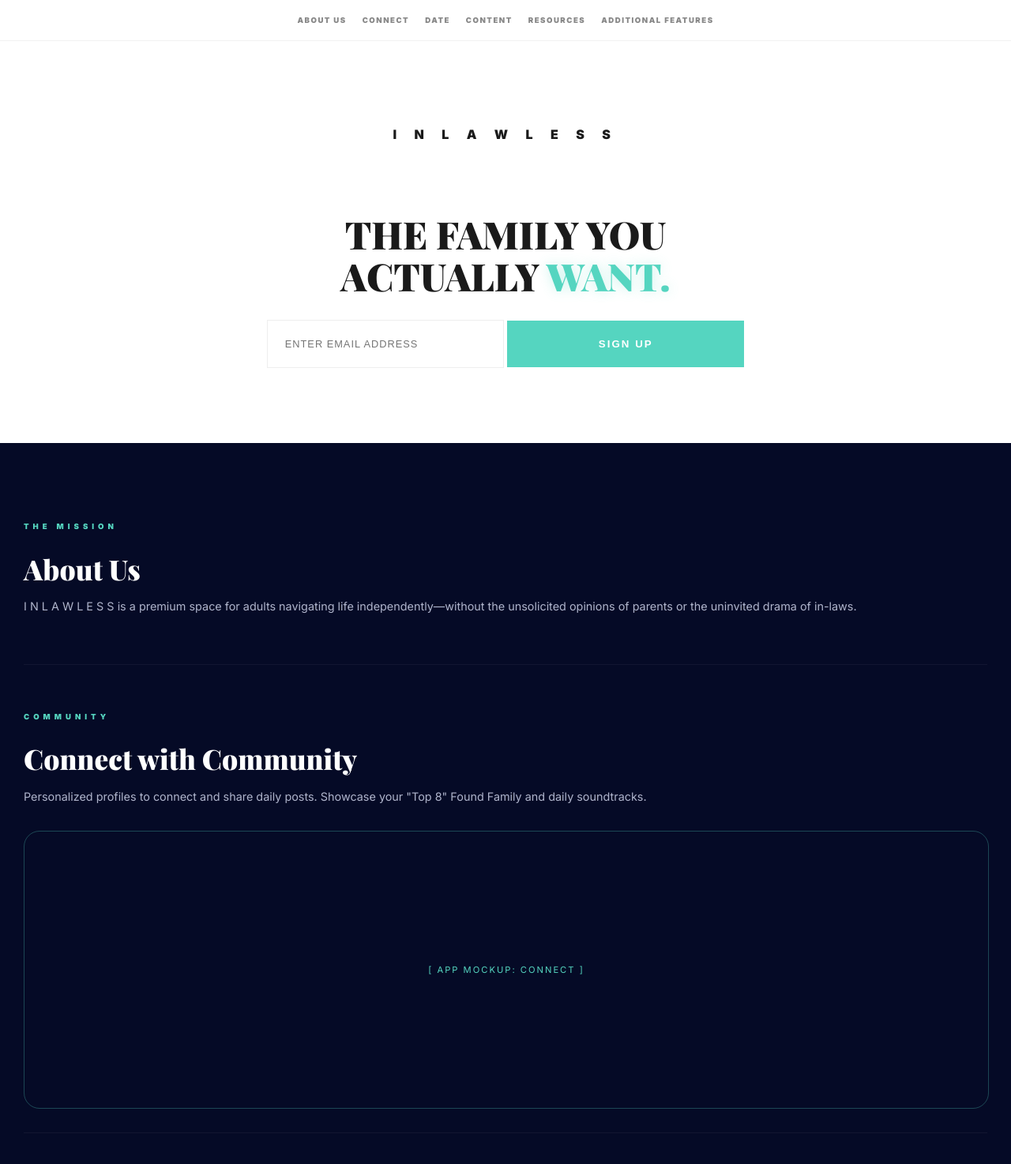
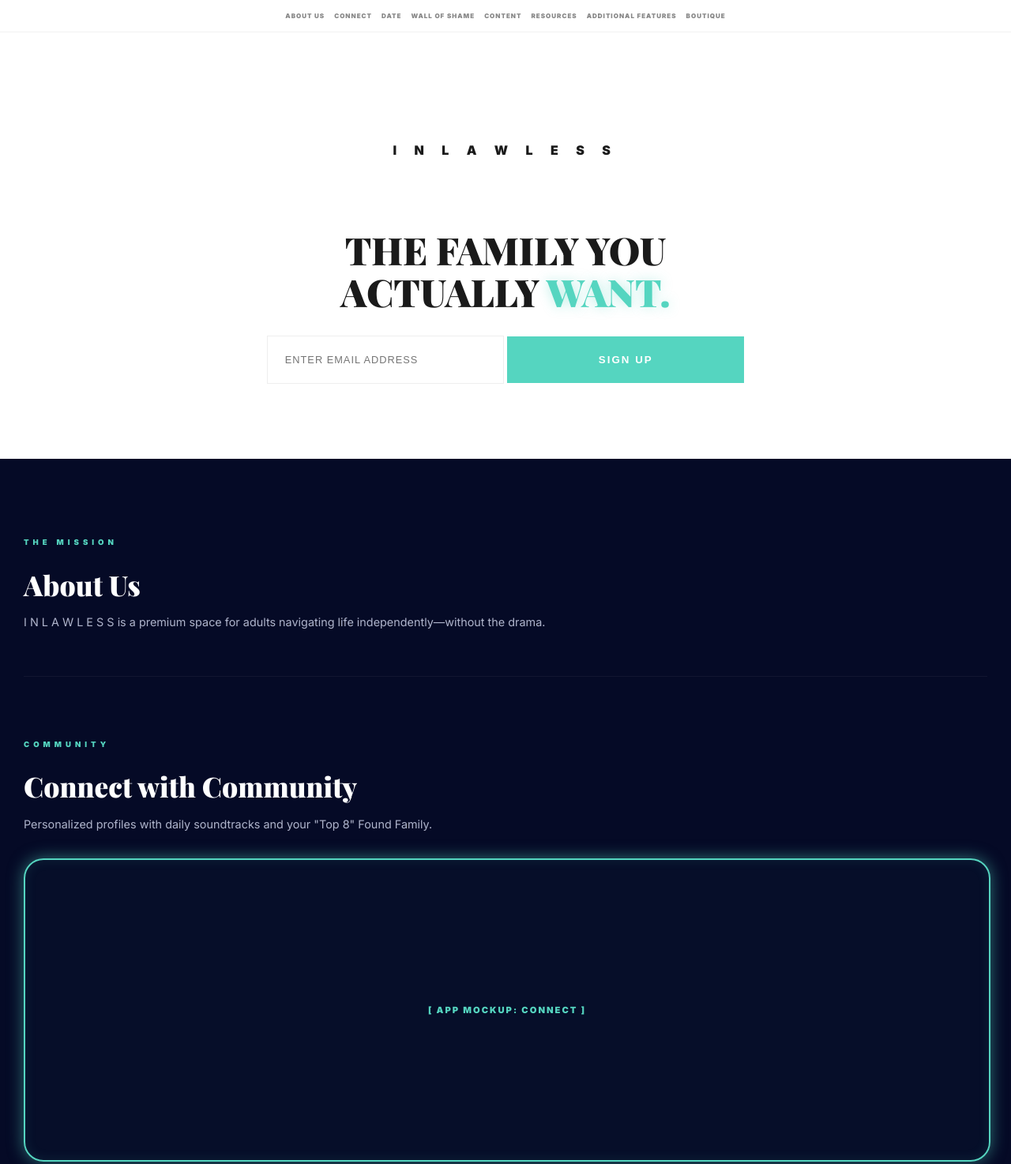
Before and after one commit to INLAWLESS/INLAWLESS-WEB, a website: page index.html in a window 1280 px wide. Shown: the top 1474 px of the page at 79% size. Drawn offline with nearby package versions, Linux system fonts and the light colour scheme; a web font is replaced by a local one.

Commit message:
Update index.html

```diff
--- a/index.html
+++ b/index.html
@@ -10,49 +10,56 @@
         :root { --mint: #55D5C0; --navy: #050a26; --charcoal: #1a1a1a; --grey: #f9f9f9; }
         body { background: #ffffff; color: var(--charcoal); font-family: 'Inter', sans-serif; margin: 0; padding: 0; overflow-x: hidden; text-align: center; scroll-behavior: smooth; }
 
-        /* --- FIXED DESKTOP NAV (REPLIT STYLE) --- */
+        /* --- NAVIGATION (REPLIT GLOW) --- */
         .header {
             position: fixed; top: 0; width: 100%; z-index: 1000;
-            padding: 20px 0; background: rgba(255, 255, 255, 0.98);
+            padding: 15px 0; background: rgba(255, 255, 255, 0.98);
             display: flex; justify-content: center; align-items: center;
             border-bottom: 0.5px solid rgba(0,0,0,0.05);
         }
-        .nav-links { display: flex; gap: 20px; flex-wrap: wrap; justify-content: center; padding: 0 10px; }
+        .nav-links { display: flex; gap: 12px; flex-wrap: wrap; justify-content: center; padding: 0 5px; }
         .nav-item {
-            text-decoration: none; color: #888; font-weight: 900; font-size: 0.6rem;
-            letter-spacing: 1.5px; text-transform: uppercase; transition: all 0.3s ease;
+            text-decoration: none; color: #888; font-weight: 900; font-size: 0.5rem;
+            letter-spacing: 1px; text-transform: uppercase; transition: all 0.3s ease;
         }
-        .nav-item:hover { color: var(--mint); text-shadow: 0 0 10px rgba(85, 213, 192, 0.6); }
+        .nav-item:hover { color: var(--mint); text-shadow: 0 0 10px rgba(85, 213, 192, 0.8); }
 
-        /* --- HERO --- */
-        .logo-container { padding: 160px 20px 10px 20px; }
+        /* --- HERO & LOGO --- */
+        .logo-container { padding: 180px 20px 10px 20px; }
         .logo { letter-spacing: 0.6em; font-weight: 900; font-size: 1rem; text-transform: uppercase; }
         .hero { padding: 40px 20px 80px 20px; }
         .hero h1 { font-family: 'Playfair Display', serif; font-size: 3rem; line-height: 1.1; margin-bottom: 30px; text-transform: uppercase; }
-        .hero h1 span { color: var(--mint); text-shadow: 0 0 15px rgba(85, 213, 192, 0.3); }
+        .hero h1 span { color: var(--mint); text-shadow: 0 0 15px rgba(85, 213, 192, 0.4); }
 
-        .input-box { width: 100%; max-width: 300px; padding: 22px; border: 1px solid #eee; margin-bottom: 15px; outline: none; font-size: 0.8rem; letter-spacing: 1px; box-sizing: border-box; }
         .btn-mint {
             width: 100%; max-width: 300px; background: var(--mint); color: white;
             padding: 22px; font-weight: 900; text-transform: uppercase; border: none;
             letter-spacing: 2px; cursor: pointer; transition: 0.3s;
         }
-        .btn-mint:hover { box-shadow: 0 0 20px rgba(85, 213, 192, 0.6); transform: translateY(-2px); }
+        .btn-mint:hover { box-shadow: 0 0 25px rgba(85, 213, 192, 0.9); transform: translateY(-2px); }
 
-        /* --- THE SOLID NAVY ROADMAP --- */
+        /* --- HIGH-GLOW MOCKUP BORDERS --- */
+        .mockup-placeholder {
+            width: 100%; height: 380px;
+            border: 2px solid var(--mint);
+            background: rgba(85, 213, 192, 0.02);
+            border-radius: 25px;
+            display: flex; align-items: center; justify-content: center;
+            color: var(--mint); font-weight: 900; font-size: 0.7rem; letter-spacing: 2px;
+            margin-top: 30px;
+            box-shadow: 0 0 20px rgba(85, 213, 192, 0.5), inset 0 0 15px rgba(85, 213, 192, 0.1);
+        }
+
+        /* --- ROADMAP CONTAINER (NAVY) --- */
         .roadmap-container { background: var(--navy); color: white; padding: 100px 30px; text-align: left; }
         .section-tag { color: var(--mint); font-size: 0.6rem; letter-spacing: 5px; text-transform: uppercase; margin-bottom: 25px; display: block; font-weight: 900; }
+        .feature-block { margin-bottom: 80px; border-bottom: 1px solid rgba(255,255,255,0.05); padding-bottom: 40px; }
+        .feature-title { font-family: 'Playfair Display', serif; font-size: 2.2rem; color: #fff; margin-bottom: 15px; line-height: 1.1; }
+        .feature-desc { font-size: 0.9rem; line-height: 1.8; color: #b0b5cc; }
 
-        .feature-block { margin-bottom: 60px; border-bottom: 1px solid rgba(255,255,255,0.05); padding-bottom: 30px; }
-        .feature-title { font-family: 'Playfair Display', serif; font-size: 2.2rem; color: #fff; margin-bottom: 15px; line-height: 1.1; }
-        .feature-desc { font-size: 0.9rem; line-height: 1.8; color: #b0b5cc; margin-bottom: 30px; }
-
-        .mockup-placeholder {
-            width: 100%; height: 350px; border: 1px solid rgba(85, 213, 192, 0.3);
-            border-radius: 20px; display: flex; align-items: center; justify-content: center;
-            color: var(--mint); font-size: 0.7rem; letter-spacing: 2px; margin-top: 20px;
-        }
-
+        /* --- BOUTIQUE --- */
+        .boutique-section { background: #ffffff; padding: 100px 30px; text-align: center; border-top: 1px solid #eee; }
+        .product-card { background: var(--grey); padding: 40px; border-radius: 25px; margin-bottom: 20px; text-align: left; border: 1px solid #eee; }
     </style>
 </head>
 <body>
@@ -62,9 +69,11 @@
             <a href="#about" class="nav-item">ABOUT US</a>
             <a href="#connect" class="nav-item">CONNECT</a>
             <a href="#date" class="nav-item">DATE</a>
+            <a href="#shame" class="nav-item">WALL OF SHAME</a>
             <a href="#content" class="nav-item">CONTENT</a>
             <a href="#resources" class="nav-item">RESOURCES</a>
             <a href="#additional" class="nav-item">ADDITIONAL FEATURES</a>
+            <a href="#boutique" class="nav-item">BOUTIQUE</a>
         </nav>
     </header>
 
@@ -75,7 +84,7 @@
     <section class="hero">
         <h1>THE FAMILY YOU <br>ACTUALLY <span>WANT.</span></h1>
         <div id="signup-container">
-            <input type="email" id="user-email" class="input-box" placeholder="ENTER EMAIL ADDRESS">
+            <input type="email" id="user-email" style="width: 100%; max-width: 300px; padding: 22px; border: 1px solid #eee; margin-bottom: 15px; outline: none; font-size: 0.8rem; letter-spacing: 1px; box-sizing: border-box;" placeholder="ENTER EMAIL ADDRESS">
             <button class="btn-mint" onclick="submitToWaitlist()">SIGN UP</button>
         </div>
     </section>
@@ -85,20 +94,20 @@
         <div class="feature-block" id="about">
             <span class="section-tag">THE MISSION</span>
             <h2 class="feature-title">About Us</h2>
-            <p class="feature-desc">I N L A W L E S S is a premium space for adults navigating life independently—without the unsolicited opinions of parents or the uninvited drama of in-laws.</p>
+            <p class="feature-desc">I N L A W L E S S is a premium space for adults navigating life independently—without the drama.</p>
         </div>
 
         <div class="feature-block" id="connect">
             <span class="section-tag">COMMUNITY</span>
             <h2 class="feature-title">Connect with Community</h2>
-            <p class="feature-desc">Personalized profiles to connect and share daily posts. Showcase your "Top 8" Found Family and daily soundtracks.</p>
+            <p class="feature-desc">Personalized profiles with daily soundtracks and your "Top 8" Found Family.</p>
             <div class="mockup-placeholder">[ APP MOCKUP: CONNECT ]</div>
         </div>
 
         <div class="feature-block" id="date">
             <span class="section-tag">Dating</span>
             <h2 class="feature-title">Date your way no parents = no in laws</h2>
-            <p class="feature-desc">Dating with boundaries that are actually expected and respected. No drama, just connection.</p>
+            <p class="feature-desc">Boundaries that are actually expected and respected from day one.</p>
             <div class="mockup-placeholder">[ APP MOCKUP: DATE ]</div>
         </div>
 
@@ -117,19 +126,25 @@
         <div class="feature-block" id="resources">
             <span class="section-tag">Knowledge</span>
             <h2 class="feature-title">Resources</h2>
-            <p class="feature-desc">Expert-vetted 'Boundary Blueprints' and 'Exit Scripts' for high-stress family events.</p>
+            <p class="feature-desc">Expert-vetted 'Boundary Blueprints' and 'Exit Scripts'.</p>
         </div>
 
         <div class="feature-block" id="additional" style="border: none;">
             <span class="section-tag">Extras</span>
             <h2 class="feature-title">Additional Features</h2>
-            <p class="feature-desc">
-                • <strong>AI Inlawless Avatar:</strong> Advice, chat, and profile personalization.<br><br>
-                • <strong>Gifting System:</strong> Pay-it-forward boutique gifting for premium members. ❤️
-            </p>
+            <p class="feature-desc">• AI Avatar Mentor • Pay-it-forward Gifting System ❤️</p>
             <div class="mockup-placeholder">[ APP MOCKUP: AI AVATAR ]</div>
         </div>
 
+    </section>
+
+    <section id="boutique" class="boutique-section">
+        <span class="section-tag" style="color: #bbb; margin-bottom: 40px;">THE BOUTIQUE</span>
+        <div class="product-card">
+            <h2 class="feature-title" style="color: var(--charcoal); font-size: 1.4rem; margin-bottom: 10px;">High-End Apparel</h2>
+            <p style="color: #888; font-size: 0.9rem; margin-bottom: 25px;">Lifestyle items designed to match your boundaries.</p>
+            <button class="btn-mint" style="padding: 15px; font-size: 0.7rem;">SHOP THE BOUTIQUE</button>
+        </div>
     </section>
 
     <form name="waitlist" method="POST" data-netlify="true" hidden>
```
